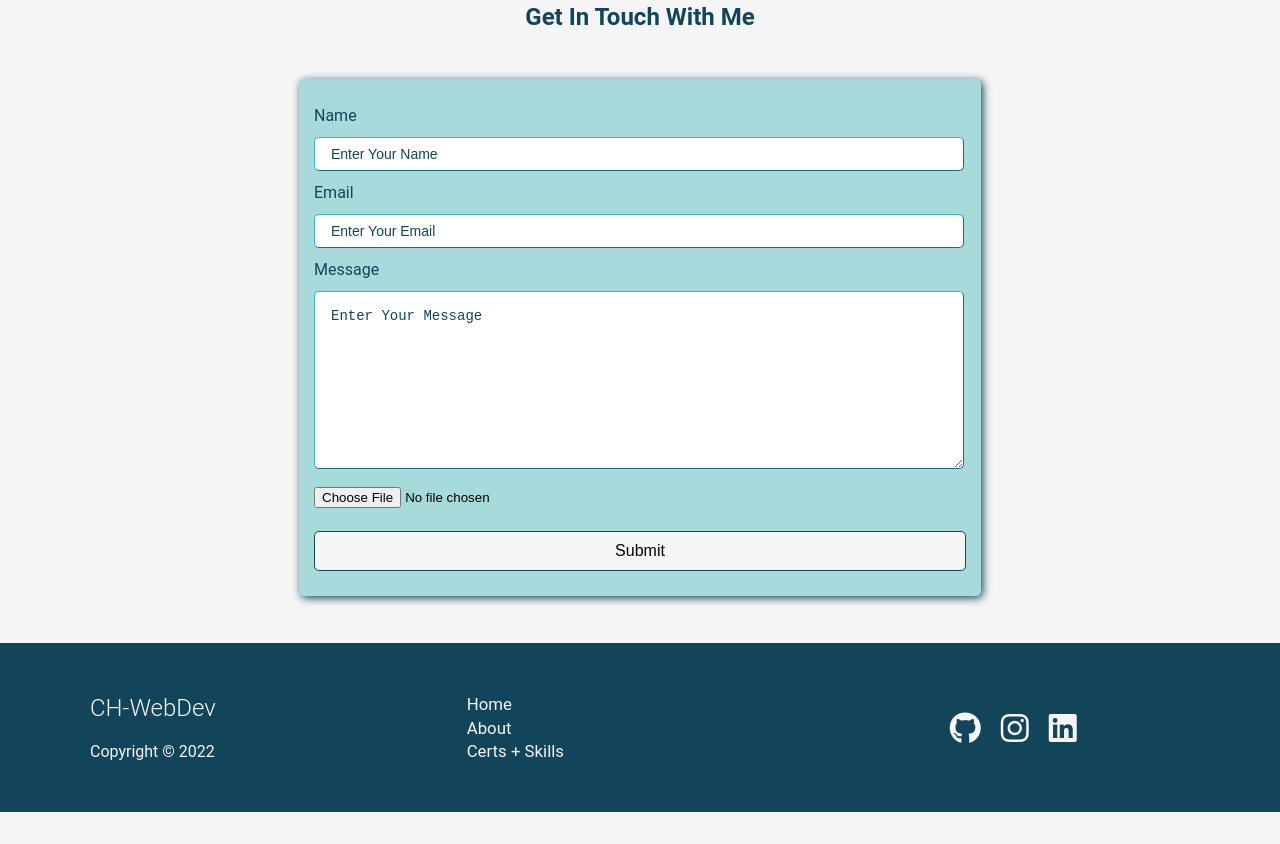
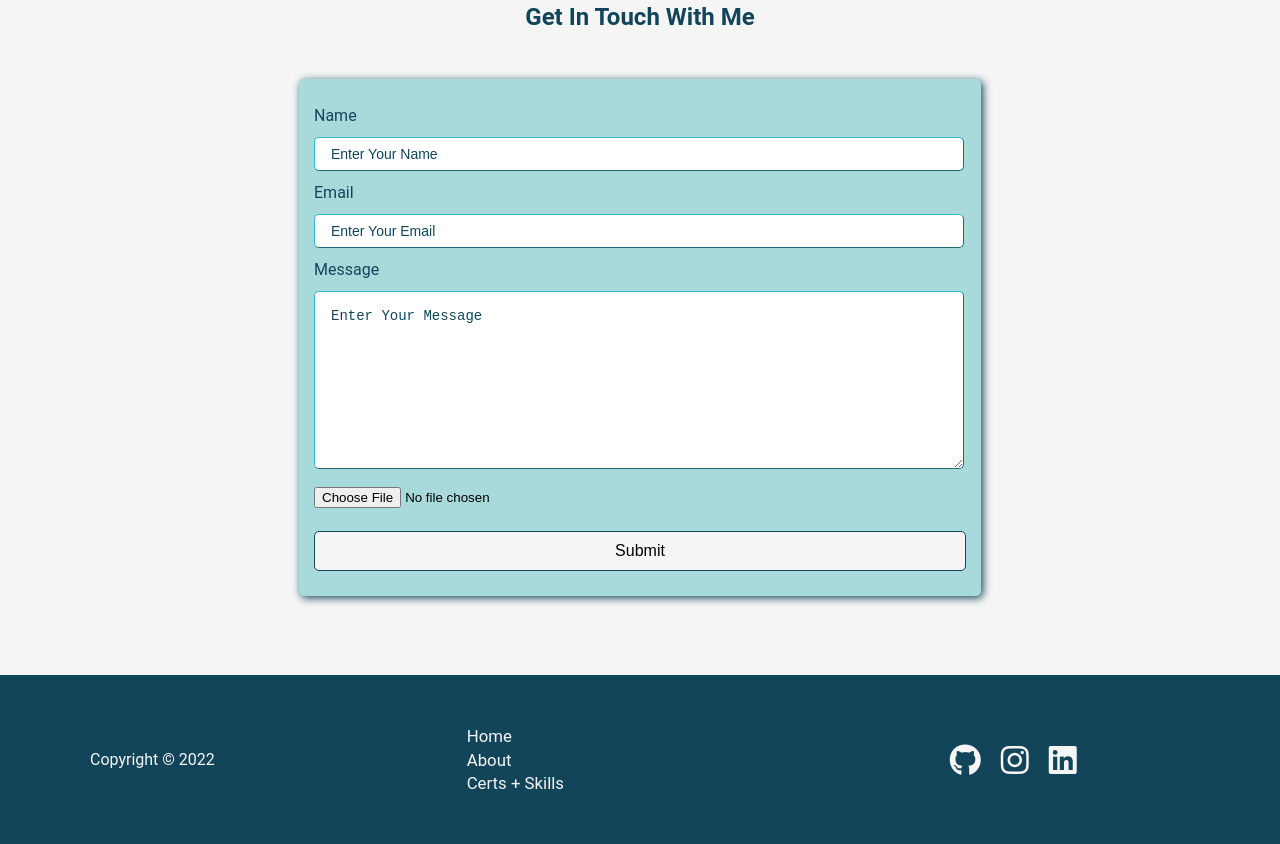
Before and after one commit to CH-Webdev/portfolio, a website: page dist/fun.html in a window 1280 px wide. Shown: the part 1024-1868 px from the top of the page. Before the commit the page ends 1836 px from the top, so only its background shows below. Drawn offline with Linux system fonts and the light colour scheme.

Commit message:
h1 footer change

```diff
--- a/dist/css/style.css
+++ b/dist/css/style.css
@@ -435,6 +435,7 @@ body {
   .footer {
     background: var(--dark);
     padding: 3rem 0;
+    margin-top: 2em;
   }
 
   .footer a {
--- a/dist/fun.html
+++ b/dist/fun.html
@@ -168,7 +168,7 @@
     <section class="footer">
       <div class="container grid">
         <div>
-          <h1>CH-WebDev</h1>
+          <!-- <h1>chadinthecloud</h1> -->
           <p>Copyright &copy; 2022</p>
         </div>
         <nav>
```
Also changed, not shown: dist/about.html (+1 -1 lines), dist/index.html (+1 -1 lines), dist/skills.html (+1 -1 lines).
